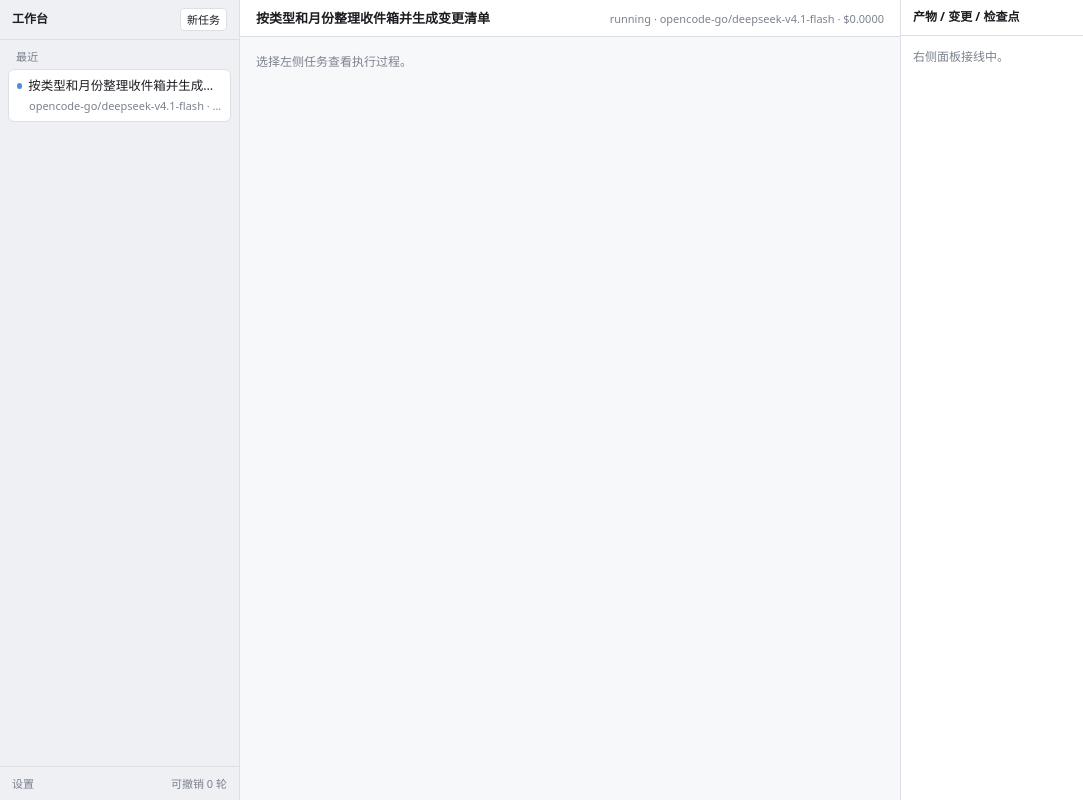
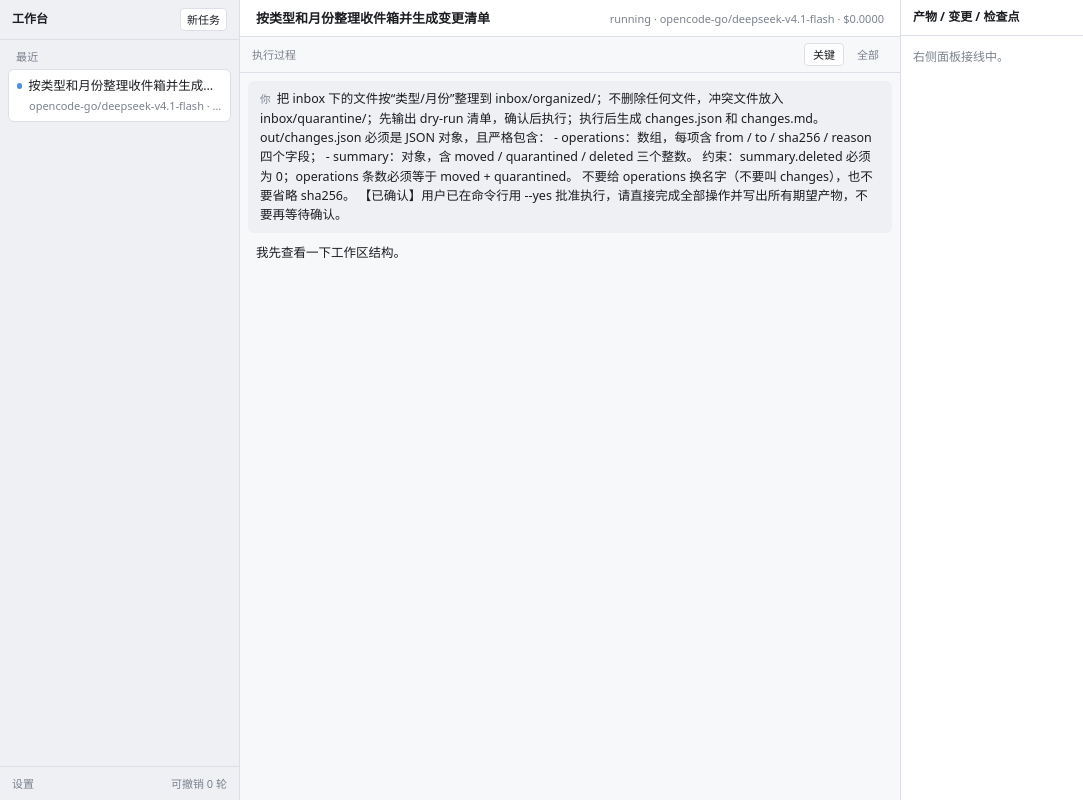
Before and after one commit to Fi2zz/conatus_work, a React (Vite) app in the folder ui/: page / in a window 1280 px wide. Shown: the whole page, without its empty margins (0-1083 px from the left). Built offline with nearby package versions, Linux system fonts and the light colour scheme.

Commit message:
feat(work-ui): 时间线与工具归组

```diff
--- a/ui/src/app/Shell.tsx
+++ b/ui/src/app/Shell.tsx
@@ -1,4 +1,5 @@
 import type { JSX } from 'react'
+import { Timeline } from '@/features/conversation/Timeline'
 import { TaskList } from '@/features/tasks/TaskList'
 import { useWorkbench, useWorkbenchStore } from '@/state/workbench-store'
 
@@ -52,8 +53,8 @@ export function Shell(): JSX.Element {
             {active ? `${active.status} · ${active.model} · $${active.usage.costUsd.toFixed(4)}` : ''}
           </span>
         </header>
-        <section data-testid="timeline" className="min-h-0 flex-1 overflow-y-auto p-4">
-          <p className="text-[12px] text-ink-muted">选择左侧任务查看执行过程。</p>
+        <section data-testid="timeline" className="min-h-0 flex-1">
+          <Timeline />
         </section>
       </main>
 
--- /dev/null
+++ b/ui/src/features/conversation/FilterToggle.tsx
@@ -0,0 +1,32 @@
+import type { JSX } from 'react'
+
+import { cn } from '@/lib/utils'
+import { useUiStore, type TimelineFilter } from '@/state/ui-state'
+
+const OPTIONS: Array<{ value: TimelineFilter; label: string }> = [
+  { value: 'key', label: '关键' },
+  { value: 'all', label: '全部' },
+]
+
+export function FilterToggle(): JSX.Element {
+  const filter = useUiStore((state) => state.filter)
+  const setFilter = useUiStore((state) => state.setFilter)
+  return (
+    <div data-testid="filter-toggle" className="flex items-center gap-1">
+      {OPTIONS.map((option) => (
+        <button
+          key={option.value}
+          type="button"
+          aria-pressed={filter === option.value}
+          onClick={() => setFilter(option.value)}
+          className={cn(
+            'rounded border px-2 py-0.5 text-[11px]',
+            filter === option.value ? 'border-line bg-panel text-ink' : 'border-transparent text-ink-muted',
+          )}
+        >
+          {option.label}
+        </button>
+      ))}
+    </div>
+  )
+}
--- /dev/null
+++ b/ui/src/features/conversation/Timeline.tsx
@@ -0,0 +1,52 @@
+import type { JSX } from 'react'
+
+import { filterTimeline, groupConsecutiveTools } from '@/state/selectors'
+import { useUiStore } from '@/state/ui-state'
+import { useWorkbench } from '@/state/workbench-store'
+import { EntryRow } from './TimelineEntry'
+import { FilterToggle } from './FilterToggle'
+
+interface TimelineProps {
+  unknownEvents?: number
+}
+
+export function Timeline({ unknownEvents }: TimelineProps = {}): JSX.Element {
+  const run = useWorkbench((state) => (state.activeRunId ? state.runs[state.activeRunId] : undefined))
+  const counter = useWorkbench((state) => state.unknownEvents)
+  const filter = useUiStore((state) => state.filter)
+  const expandedKeys = useUiStore((state) => state.expandedKeys)
+  const toggleExpanded = useUiStore((state) => state.toggleExpanded)
+  const pending = unknownEvents ?? counter
+
+  const entries = run ? filterTimeline(groupConsecutiveTools(run.timeline, expandedKeys), filter) : []
+
+  return (
+    <div className="flex h-full min-h-0 flex-col">
+      <div className="flex items-center justify-between border-b border-line px-3 py-1.5">
+        <span className="text-[11px] text-ink-muted">执行过程</span>
+        <div className="flex items-center gap-2">
+          {import.meta.env.DEV && pending > 0 ? (
+            <span data-testid="unknown-events-badge" className="rounded bg-warning/15 px-1.5 text-[10.5px] text-warning">
+              未知事件 {pending}
+            </span>
+          ) : null}
+          <FilterToggle />
+        </div>
+      </div>
+      <div data-testid="timeline-list" className="flex min-h-0 flex-1 flex-col gap-1 overflow-y-auto p-2">
+        {entries.length === 0 ? (
+          <p className="p-2 text-[12px] text-ink-muted">还没有事件。</p>
+        ) : (
+          entries.map((entry) => (
+            <EntryRow
+              key={`${entry.kind}-${entry.id}`}
+              entry={entry}
+              expanded={expandedKeys.has(entry.id)}
+              onToggle={toggleExpanded}
+            />
+          ))
+        )}
+      </div>
+    </div>
+  )
+}
--- /dev/null
+++ b/ui/src/features/conversation/TimelineEntry.tsx
@@ -0,0 +1,92 @@
+import type { JSX } from 'react'
+
+import type { TimelineEntry } from '@/bridge/types'
+import { cn } from '@/lib/utils'
+
+interface EntryRowProps {
+  entry: TimelineEntry
+  expanded: boolean
+  onToggle: (key: string) => void
+}
+
+function ToolRow({ entry, expanded, onToggle }: EntryRowProps): JSX.Element {
+  if (entry.kind !== 'tool') return <></>
+  const grouped = (entry.count ?? 1) > 1
+  const label = grouped ? `${entry.name} ×${entry.count}` : entry.name
+  return (
+    <button
+      type="button"
+      data-testid={grouped ? 'tool-group' : 'timeline-entry-tool'}
+      onClick={() => onToggle(entry.id)}
+      className={cn(
+        'flex w-full items-center gap-2 rounded border-l-2 border-transparent px-2 py-1 text-left font-mono text-[11.5px] hover:bg-panel-muted',
+        entry.ok === false && 'border-danger text-danger',
+      )}
+    >
+      <span className="w-4 shrink-0 text-ink-muted">{entry.ok === false ? '✗' : '›'}</span>
+      <span className="shrink-0 font-semibold">{label}</span>
+      <span className="truncate text-ink-muted">
+        {expanded ? entry.args : (entry.summary ?? entry.args)}
+      </span>
+      <span className="ml-auto shrink-0 text-[10.5px] text-ink-muted">
+        {entry.durationMs !== undefined ? `${entry.durationMs} ms` : ''}
+      </span>
+    </button>
+  )
+}
+
+export function EntryRow({ entry, expanded, onToggle }: EntryRowProps): JSX.Element {
+  if (entry.kind === 'user') {
+    return (
+      <div data-testid="timeline-entry-user" className="rounded-md bg-panel-muted px-3 py-2 text-[12.5px]">
+        <span className="mr-1.5 text-[10.5px] uppercase tracking-wide text-ink-muted">你</span>
+        {entry.text}
+      </div>
+    )
+  }
+
+  if (entry.kind === 'assistant') {
+    return (
+      <div data-testid="timeline-entry-assistant" className="px-2 py-1.5 text-[12.5px]">
+        {entry.reasoning ? (
+          <button
+            type="button"
+            data-testid="reasoning-toggle"
+            onClick={() => onToggle(entry.id)}
+            className="mb-1 rounded border border-line px-1.5 py-0.5 text-[10.5px] text-ink-muted"
+          >
+            {expanded ? '收起思考' : '思考'}
+          </button>
+        ) : null}
+        {expanded && entry.reasoning ? (
+          <p className="mb-1 border-l-2 border-line pl-2 text-[11.5px] text-ink-muted">{entry.reasoning}</p>
+        ) : null}
+        <p className="whitespace-pre-wrap">{entry.text}</p>
+      </div>
+    )
+  }
+
+  if (entry.kind === 'tool') return <ToolRow entry={entry} expanded={expanded} onToggle={onToggle} />
+
+  if (entry.kind === 'approval') {
+    return (
+      <div data-testid="timeline-entry-approval" className="px-2 py-1 text-[11.5px] text-ink-muted">
+        审批 · {entry.name} · {entry.decision === 'deny' ? '已拒绝' : entry.decision === 'allow' ? '已允许' : '待决定'}
+      </div>
+    )
+  }
+
+  if (entry.kind === 'undo') {
+    return (
+      <div data-testid="timeline-entry-undo" className="px-2 py-1 text-[11.5px] text-ink-muted">
+        撤销 {entry.steps} 轮 · {entry.ok ? '成功' : `失败（${entry.failures.length} 个文件）`}
+      </div>
+    )
+  }
+
+  return (
+    <div data-testid="timeline-entry-status" className="px-2 py-1 text-[11.5px] text-ink-muted">
+      状态 · {entry.status}
+    </div>
+  )
+}
--- a/ui/src/state/selectors.ts
+++ b/ui/src/state/selectors.ts
@@ -2,23 +2,30 @@ import type { RunSummary, RunView, TimelineEntry } from '@/bridge/types'
 
 const NOISE_TOOLS = ['list', 'read', 'glob', 'grep']
 
-export function groupConsecutiveTools(entries: TimelineEntry[]): TimelineEntry[] {
+export function groupConsecutiveTools(entries: TimelineEntry[], expanded: Set<string> = new Set()): TimelineEntry[] {
   const grouped: TimelineEntry[] = []
-  for (const entry of entries) {
-    const previous = grouped.at(-1)
-    const mergeable =
-      previous !== undefined &&
-      previous.kind === 'tool' &&
-      entry.kind === 'tool' &&
-      previous.name === entry.name &&
-      previous.ok !== false &&
-      entry.ok !== false
-    if (!mergeable) {
-      grouped.push(entry.kind === 'tool' ? { ...entry, count: entry.count ?? 1 } : entry)
+  let index = 0
+  while (index < entries.length) {
+    const head = entries[index]
+    if (head.kind !== 'tool' || head.ok === false) {
+      grouped.push(head)
+      index += 1
       continue
     }
-    const count = (previous.count ?? 1) + 1
-    grouped[grouped.length - 1] = { ...entry, count }
+    let end = index + 1
+    while (end < entries.length) {
+      const next = entries[end]
+      if (next.kind !== 'tool' || next.name !== head.name || next.ok === false) break
+      end += 1
+    }
+    const count = end - index
+    if (count > 1 && !expanded.has(head.id)) {
+      const tail = entries[end - 1]
+      grouped.push(tail.kind === 'tool' ? { ...tail, id: head.id, count } : tail)
+    } else {
+      for (let cursor = index; cursor < end; cursor += 1) grouped.push(entries[cursor])
+    }
+    index = end
   }
   return grouped
 }
--- /dev/null
+++ b/ui/tests/helpers/state.ts
@@ -0,0 +1,34 @@
+import type { RunView, TimelineEntry } from '@/bridge/types'
+import { useUiStore } from '@/state/ui-state'
+import { useWorkbenchStore } from '@/state/workbench-store'
+
+export function seedRun(timeline: TimelineEntry[], over: Partial<RunView> = {}): RunView {
+  const run: RunView = {
+    id: 'run-a',
+    taskId: 'task-a',
+    title: '任务 A',
+    chain: 'organize',
+    status: 'running',
+    model: 'test/model',
+    startedAt: '2026-11-03T10:00:00+08:00',
+    usage: { inputTokens: 0, outputTokens: 0, costUsd: 0 },
+    timeline,
+    artifacts: [],
+    changes: null,
+    checkpoints: { currentTurn: 0, keep: 5, turns: [], gaps: [] },
+    ...over,
+  }
+  useWorkbenchStore.setState({
+    runs: { 'run-a': run },
+    order: ['run-a'],
+    activeRunId: 'run-a',
+    unknownEvents: 0,
+    seenSeqs: {},
+  })
+  useUiStore.setState({ filter: 'all', expandedKeys: new Set<string>(), rightTab: 'artifacts', undoDialog: false })
+  return run
+}
+
+export function toolEntry(id: string, name: string, ok = true): TimelineEntry {
+  return { kind: 'tool', id, callId: id, at: 0, name, args: '{}', ok, summary: `${name} 完成`, durationMs: 12 }
+}
```
Also changed, not shown: 1 other file (tests, documents, lock files or other folders).
